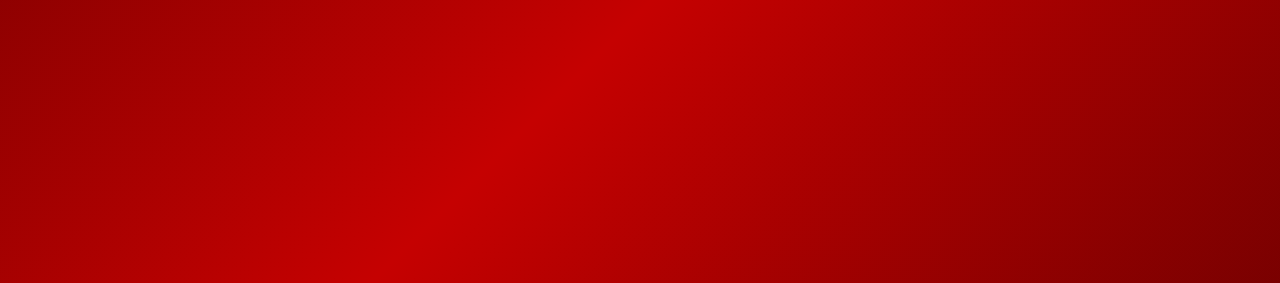
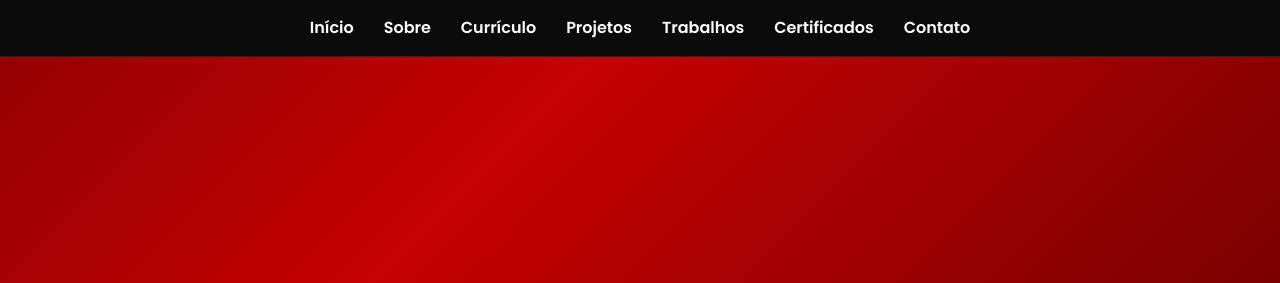
Before and after one commit to Eduardo-Felipe9231/Portf-lio, a plain HTML site: page index.html in a window 1280 px wide. Shown: the top 283 px of the page. Drawn offline with Linux system fonts and the light colour scheme.

Commit message:
Add files via upload

```diff
--- a/index.html
+++ b/index.html
@@ -10,7 +10,18 @@
 </head>
 
 <body>
-    <header class="hero">
+    <nav class="navbar">
+        <ul>
+            <li><a href="#hero">Início</a></li>
+            <li><a href="#sobre">Sobre</a></li>
+            <li><a href="#curriculo">Currículo</a></li>
+            <li><a href="#projetos">Projetos</a></li>
+            <li><a href="#trabalhos">Trabalhos</a></li>
+            <li><a href="#certificados">Certificados</a></li>
+            <li><a href="#contato">Contato</a></li>
+        </ul>
+    </nav>
+    <header id="hero" class="hero">
         <h1>Eduardo Felipe</h1>
         <p>Criando, Aprendendo e evoluindo a cada projeto.</p>
         <a href="#sobre" class="btn">Ver Mais</a>
--- a/style.css
+++ b/style.css
@@ -20,6 +20,7 @@ body{
     background-size: 200% 200%;
     animation: gradientMove 4s ease infinite;
 }
+
 .hero h1{
     font-size: 3rem;
     font-weight: 700;
@@ -414,3 +415,35 @@ body{
   background-color: #ff1f1f;
   transform: scale(1.05);
 }
+
+.navbar {
+    position: fixed;
+    top: 0;
+    width: 100%;
+    background: #0b0b0b;
+    padding: 15px 0;
+    z-index: 1000;
+    border-bottom: 1px solid rgba(255, 255, 255, 0.1);
+}
+
+.navbar ul {
+    display: flex;
+    justify-content: center;
+    gap: 30px;
+    list-style: none;
+}
+
+.navbar ul li a {
+    color: #fff;
+    text-decoration: none;
+    font-weight: 600;
+    transition: 0.3s;
+}
+
+.navbar ul li a:hover {
+    color: #ff4b4b;
+}
+
+.hero {
+    padding-top: 100px;
+}
```
